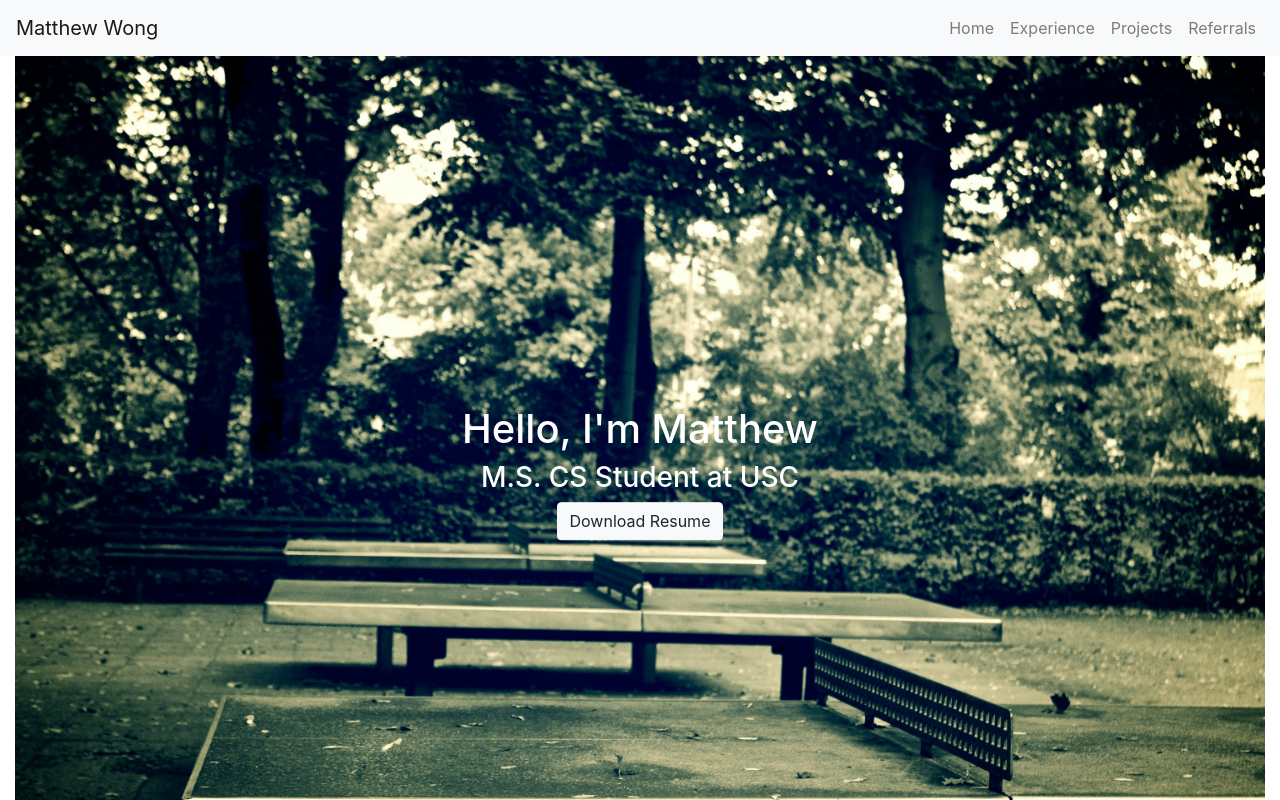
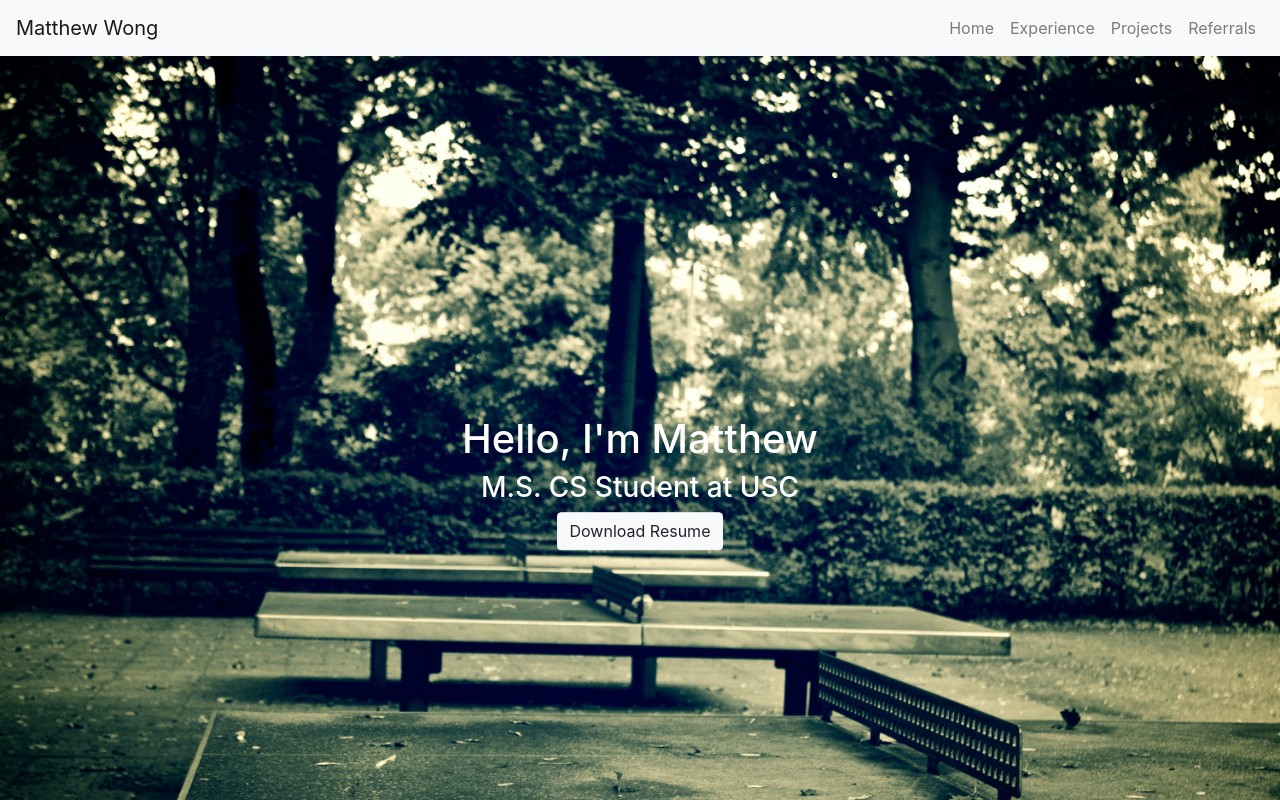
Before and after one commit to mwong33/portfolio, a React (Create React App) app: page / in a window 1280 px wide. Shown: the top 800 px of the page. Built offline with nearby package versions, Linux system fonts and the light colour scheme.

Commit message:
removing padding on landing page image

```diff
--- a/src/pages/Home.js
+++ b/src/pages/Home.js
@@ -8,7 +8,7 @@ export default function Home() {
         <div id="home">
             <div className="container-fluid">
                 <div className="row">
-                    <div className="col-12 text-center">
+                    <div className="col-12 text-center p-0">
                         <img alt="Space" src={TableTennis} className="mh-100 mw-100"/>
                         <div className="centered border-box">
                             <h1 className="text-white">Hello, I'm Matthew</h1>
```
